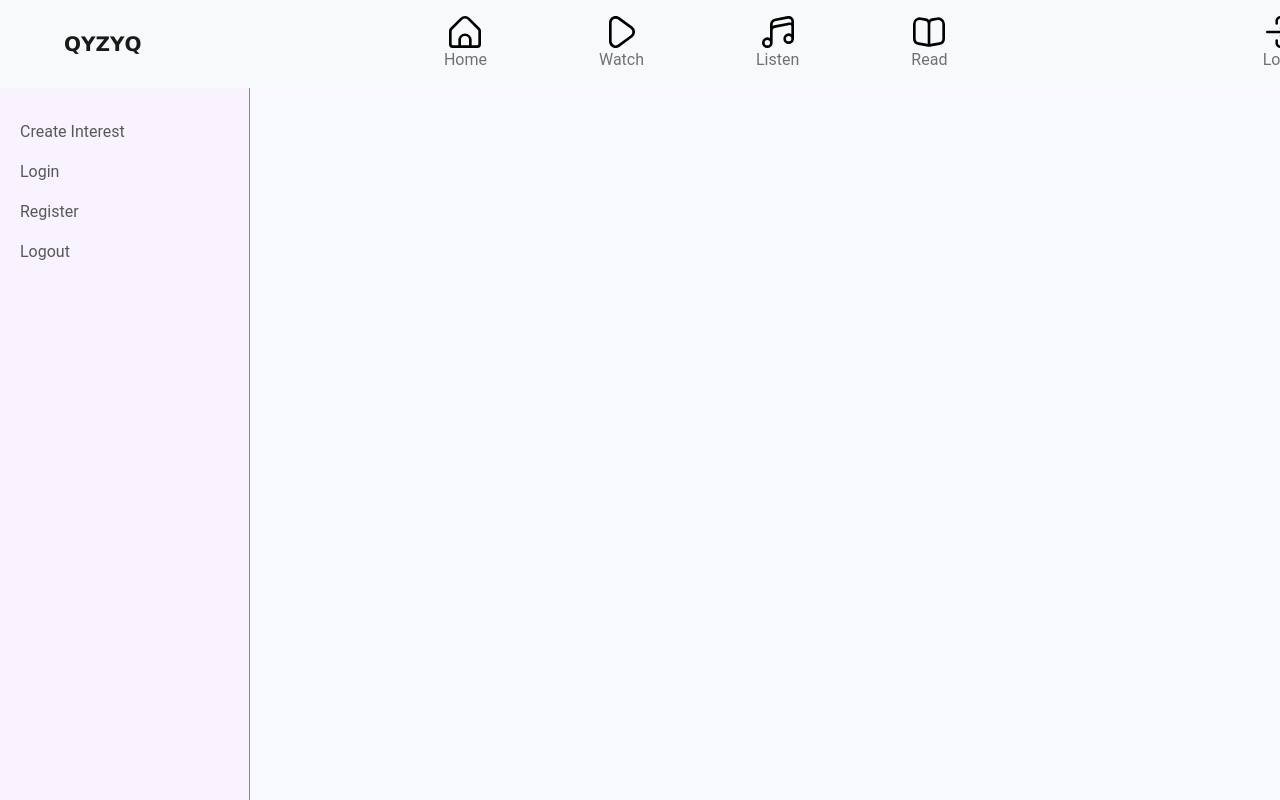
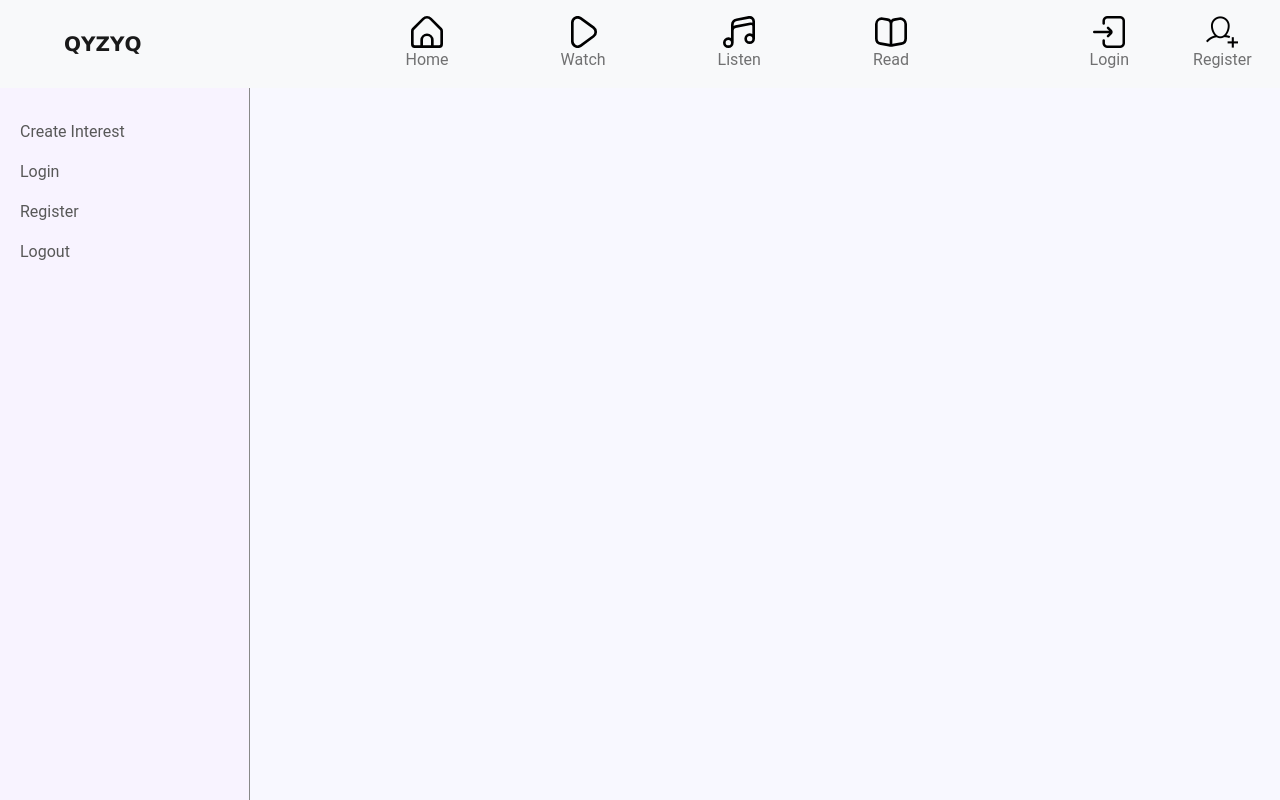
Before and after one commit to Fortitude42/QYZYQ, a React (Create React App) app: page / in a window 1280 px wide. Built offline with nearby package versions, Linux system fonts and the light colour scheme; no server answers.

Commit message:
made margin adaptive

```diff
--- a/src/components/Navbar/Navbar.css
+++ b/src/components/Navbar/Navbar.css
@@ -12,12 +12,24 @@
     padding-left: 5%;
 }
 
-.m-20 {
-    margin-right: 18%;
+
+ @media screen and (min-width: 1185px) and (max-width: 1280px) {
+    .m-20 {
+        margin-right: 15%;
+    }
+    .m-30 {
+        margin-right: 11%;
+    }
 }
 
-.m-30 {
-    margin-right: 27%;
+
+@media screen and (min-width: 1285px) {
+    .m-20 {
+        margin-right: 18%;
+    }
+    .m-30 {
+        margin-right: 27%;
+    }
 }
 
 .z-1000 {
```
